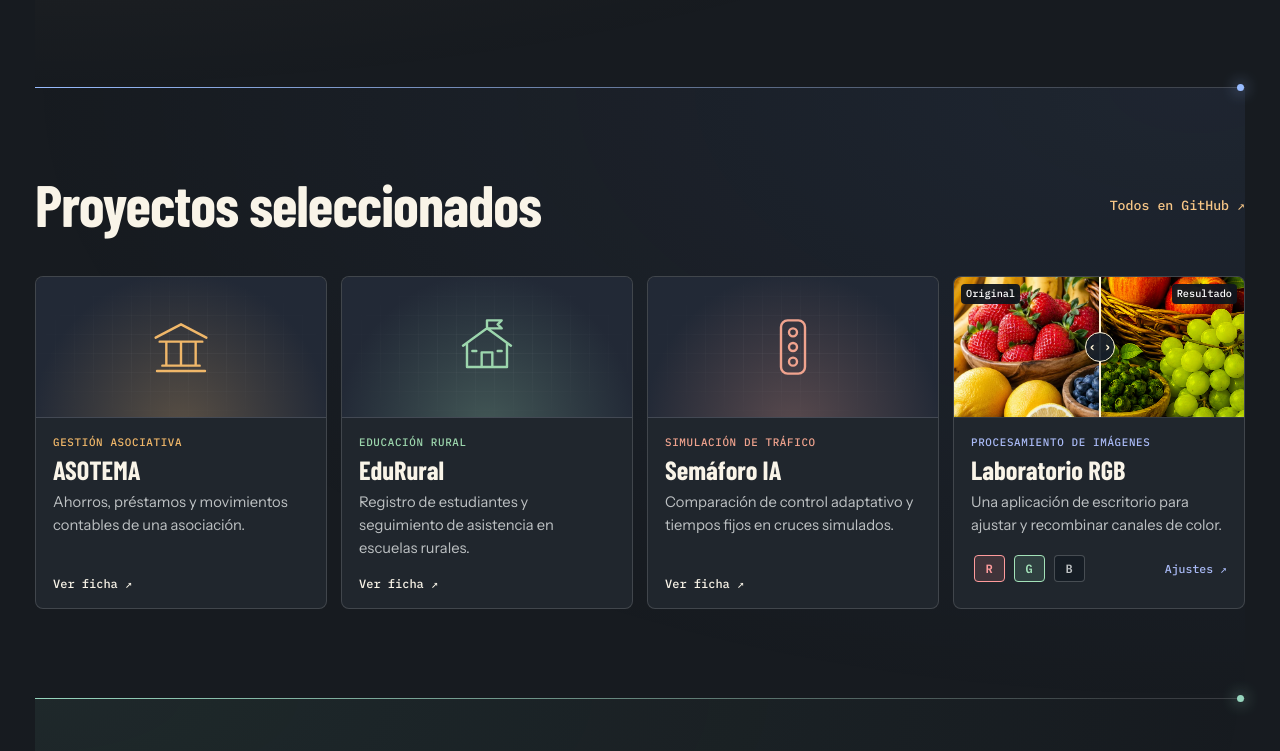
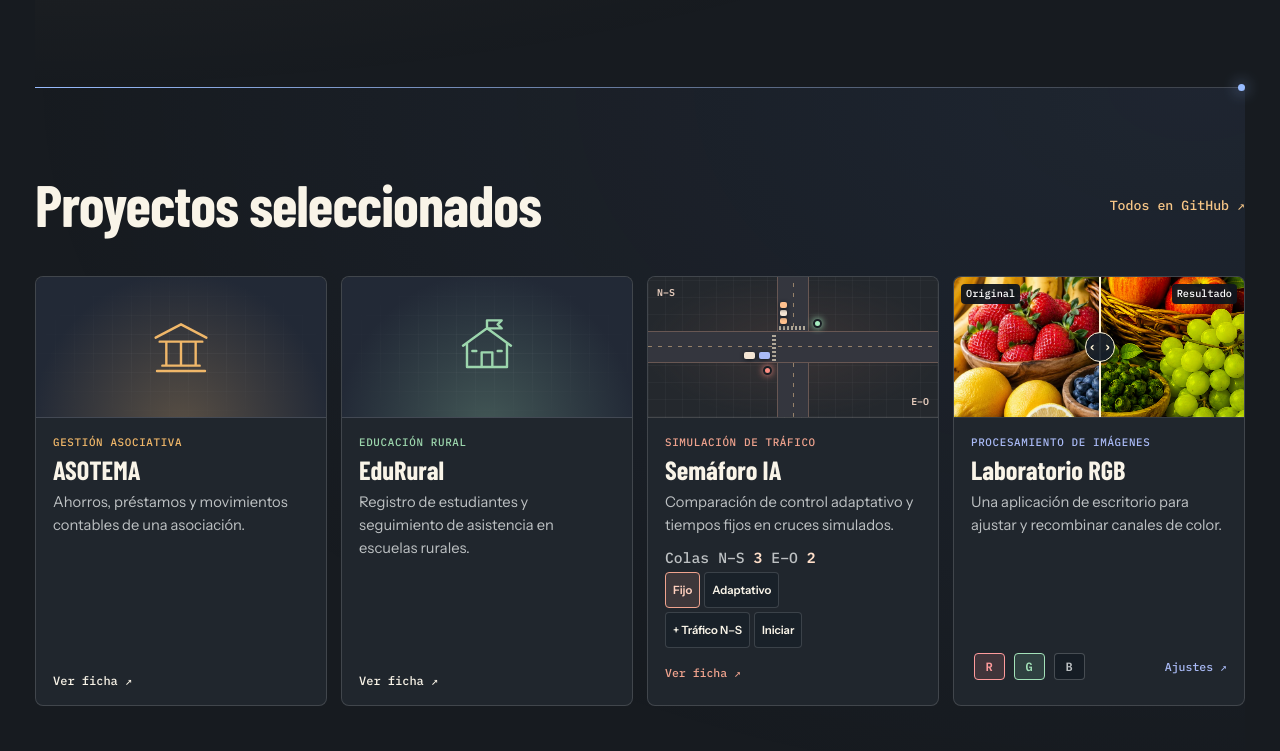
Before and after one commit to Diego200509/diego200509.github.io, a plain HTML site: page index.html in a window 1280 px wide. Shown: the part 1129-1880 px from the top of the page. Drawn offline with nearby package versions, Linux system fonts and the light colour scheme; a web font is replaced by a local one.

Commit message:
Agrega la simulación a la tarjeta de Semáforo IA

```diff
--- a/content.js
+++ b/content.js
@@ -82,6 +82,12 @@ export const translations = {
     lead: "Desarrollo aplicaciones para resolver problemas de gestión, educación y automatización.",
     enter: "Explorar en 3D", viewProjects: "Ver proyectos ↓",
     avatarAlt: "Retrato 3D del rostro de Diego Jijón", previewProject: "Laboratorio RGB ↗",
+    trafficMode: "Modo del semáforo", trafficFixed: "Fijo", trafficAdaptive: "Adaptativo",
+    trafficDemand: "+ Tráfico N–S", trafficDemandLabel: "Más tráfico norte-sur",
+    trafficPlay: "Iniciar", trafficPause: "Pausar", trafficResume: "Continuar",
+    trafficQueues: "Vehículos en espera", trafficWaiting: "Colas", trafficEastWest: "E–O",
+    trafficGreenNorth: "Verde norte–sur", trafficGreenEast: "Verde este–oeste", trafficAllRed: "Rojo en ambas vías",
+    trafficDemoNote: "La tarjeta muestra una simulación simplificada. Al cambiar el modo, la prueba reinicia con la misma secuencia de llegadas. El modo adaptativo ajusta el tiempo en verde según las colas.",
     rgbTitle: "Laboratorio RGB", rgbSettings: "Ajustes ↗", rgbSettingsLabel: "Ajustes y captura", rgbAdvanced: "Ajustes de contraste",
     rgbSampleAlt: "Frutas de varios colores en cestas",
     rgbBefore: "Original", rgbAfter: "Resultado", rgbCompare: "Porcentaje visible de la imagen original",
@@ -137,6 +143,12 @@ export const translations = {
     lead: "I build applications for operations, education, and automation.",
     enter: "Explore in 3D", viewProjects: "View projects ↓",
     avatarAlt: "3D portrait of Diego Jijón", previewProject: "RGB Lab ↗",
+    trafficMode: "Signal mode", trafficFixed: "Fixed", trafficAdaptive: "Adaptive",
+    trafficDemand: "+ N–S traffic", trafficDemandLabel: "More north–south traffic",
+    trafficPlay: "Start", trafficPause: "Pause", trafficResume: "Resume",
+    trafficQueues: "Vehicles waiting", trafficWaiting: "Queues", trafficEastWest: "E–W",
+    trafficGreenNorth: "North–south green", trafficGreenEast: "East–west green", trafficAllRed: "All red",
+    trafficDemoNote: "The card shows a simplified simulation. Switching modes restarts the test with the same sequence of arrivals. Adaptive mode adjusts green time based on the queues.",
     rgbTitle: "RGB Lab", rgbSettings: "Adjustments ↗", rgbSettingsLabel: "Adjustments and screenshot", rgbAdvanced: "Contrast adjustments",
     rgbSampleAlt: "Baskets of fruit in several colors",
     rgbBefore: "Original", rgbAfter: "Result", rgbCompare: "Visible percentage of the original image",
--- a/index.html
+++ b/index.html
@@ -10,9 +10,11 @@
   <link rel="stylesheet" href="./styles.css">
   <link rel="stylesheet" href="./landing.css">
   <link rel="stylesheet" href="./rgb-demo.css">
+  <link rel="stylesheet" href="./traffic-demo.css">
   <script type="module" src="./main.js"></script>
   <script type="module" src="./landing.js"></script>
   <script type="module" src="./rgb-demo.js"></script>
+  <script type="module" src="./traffic-demo.js"></script>
 </head>
 <body>
   <a class="skip" href="#projects" data-t="skip">Ir a proyectos</a>
@@ -101,6 +103,44 @@
         <a href="https://github.com/Diego200509?tab=repositories" class="text-link" target="_blank" rel="noopener noreferrer" data-t="allRepos">Todos en GitHub ↗</a>
       </header>
       <div class="project-grid" id="project-grid" data-reveal="sequence">
+        <article class="project-card traffic-card" id="traffic-demo" aria-labelledby="traffic-title">
+          <div class="traffic-scene" aria-hidden="true">
+            <div class="traffic-road traffic-road-vertical"></div>
+            <div class="traffic-road traffic-road-horizontal"></div>
+            <div class="traffic-crosswalk traffic-crosswalk-vertical"></div>
+            <div class="traffic-crosswalk traffic-crosswalk-horizontal"></div>
+            <div class="traffic-cars traffic-cars-vertical"></div>
+            <div class="traffic-cars traffic-cars-horizontal"></div>
+            <span class="traffic-passing traffic-passing-vertical"></span>
+            <span class="traffic-passing traffic-passing-horizontal"></span>
+            <span class="traffic-light traffic-light-vertical" data-phase="green"></span>
+            <span class="traffic-light traffic-light-horizontal" data-phase="red"></span>
+            <span class="traffic-axis traffic-axis-vertical">N–S</span>
+            <span class="traffic-axis traffic-axis-horizontal" data-t="trafficEastWest">E–O</span>
+          </div>
+          <div class="project-copy">
+            <small id="traffic-kind">Simulación de tráfico</small>
+            <h3 id="traffic-title">Semáforo IA</h3>
+            <span id="traffic-description">Comparación de control adaptativo y tiempos fijos en cruces simulados.</span>
+            <div class="traffic-controls">
+              <div class="traffic-stats" role="group" aria-label="Vehículos en espera" data-aria="trafficQueues">
+                <span data-t="trafficWaiting">Colas</span>
+                <span class="traffic-stat"><span>N–S</span> <b id="traffic-count-vertical">3</b></span>
+                <span class="traffic-stat"><span data-t="trafficEastWest">E–O</span> <b id="traffic-count-horizontal">2</b></span>
+              </div>
+              <div class="traffic-modes" role="group" aria-label="Modo del semáforo" data-aria="trafficMode">
+                <button type="button" data-traffic-mode="fixed" aria-pressed="true" data-t="trafficFixed" disabled>Fijo</button>
+                <button type="button" data-traffic-mode="adaptive" aria-pressed="false" data-t="trafficAdaptive" disabled>Adaptativo</button>
+              </div>
+              <div class="traffic-actions">
+                <button type="button" id="traffic-demand" aria-pressed="false" data-aria="trafficDemandLabel" data-t="trafficDemand" disabled>+ Tráfico N–S</button>
+                <button type="button" id="traffic-play" data-t="trafficPlay" disabled>Iniciar</button>
+              </div>
+              <p class="sr-only" id="traffic-phase"><span data-t="trafficGreenNorth">Verde norte–sur</span><span data-t="trafficGreenEast" hidden>Verde este–oeste</span><span data-t="trafficAllRed" hidden>Rojo en ambas vías</span></p>
+            </div>
+            <button class="traffic-details" type="button" id="traffic-details" aria-haspopup="dialog" data-t="detail">Ver ficha ↗</button>
+          </div>
+        </article>
         <article class="project-card rgb-card" id="rgb-demo" aria-labelledby="rgb-title">
           <div class="rgb-preview">
             <img id="rgb-original" src="./assets/rgb-frutas.webp" width="880" height="660" loading="lazy" alt="Frutas de varios colores en cestas" data-alt="rgbSampleAlt">
--- a/main.js
+++ b/main.js
@@ -65,8 +65,12 @@ const workshopMission = setupMission(missionDialog, () => language, () => {
 
 function renderCards() {
   const grid = get("project-grid");
-  const rgbDemo = get("rgb-demo");
+  const traffic = projectById.get("traffic");
+  const trafficDemo = get("traffic-demo");
   const rgb = projectById.get("rgb")[language];
+  get("traffic-kind").textContent = traffic[language].kind;
+  get("traffic-description").textContent = traffic[language].short;
+  get("traffic-title").textContent = traffic.name[language];
   get("rgb-kind").textContent = rgb.kind;
   get("rgb-description").textContent = rgb.short;
 
@@ -83,7 +87,7 @@ function renderCards() {
     return card;
   };
   for (const card of grid.querySelectorAll("button.project-card")) card.remove();
-  rgbDemo.before(...projects.filter(project => project.id !== "rgb").map(template));
+  trafficDemo.before(...projects.filter(project => project.id !== "rgb" && project.id !== "traffic").map(template));
 }
 
 function renderDetail() {
@@ -104,6 +108,7 @@ function renderDetail() {
   get("detail-title").textContent = project.name[language];
   get("detail-content").innerHTML = `<section><h3>${words().problem}</h3><p>${copy.problem}</p></section>
     <section><h3>${words().solution}</h3><p>${copy.solution}</p></section>
+    ${detailId === "traffic" && !inGame ? `<p>${words().trafficDemoNote}</p>` : ""}
     <p class="stack">${(language === "en" && project.stackEn) || project.stack}</p>`;
   link.href = project.repo;
   link.target = "_blank";
@@ -376,6 +381,7 @@ for (const button of document.querySelectorAll("[data-lang]")) {
 entry.addEventListener("click", enterGame);
 get("featured-detail").addEventListener("click", () => openProject(ambacar.id));
 get("preview-project").addEventListener("click", () => openProject("rgb"));
+get("traffic-details").addEventListener("click", () => openProject("traffic"));
 get("exit").addEventListener("click", exitGame);
 get("game-language").addEventListener("click", () => changeLanguage(language === "es" ? "en" : "es"));
 cameraButton.addEventListener("click", () => {
--- /dev/null
+++ b/traffic-demo.css
@@ -0,0 +1,250 @@
+#traffic-demo {
+  --accent: #f0a38e;
+  min-width: 0;
+  scroll-margin-top: 105px;
+}
+
+#traffic-demo:hover {
+  transform: none;
+}
+
+#traffic-demo:focus-within {
+  border-color: var(--accent);
+}
+
+.traffic-scene {
+  --street-width: 32px;
+  position: relative;
+  isolation: isolate;
+  flex: none;
+  width: 100%;
+  height: clamp(98px, 11vw, 157px);
+  overflow: hidden;
+  border-bottom: 1px solid var(--line);
+  background:
+    radial-gradient(ellipse at center, #73534a44, transparent 73%),
+    repeating-linear-gradient(0deg, #ffffff07 0 1px, transparent 1px 17px),
+    repeating-linear-gradient(90deg, #ffffff07 0 1px, transparent 1px 17px),
+    #24282d;
+}
+
+.traffic-road,
+.traffic-crosswalk,
+.traffic-cars,
+.traffic-light,
+.traffic-passing,
+.traffic-axis {
+  position: absolute;
+}
+
+.traffic-road {
+  background: #34363e;
+  border: 1px solid #b086706b;
+}
+
+.traffic-road-vertical {
+  inset: -1px auto -1px calc(50% - var(--street-width) / 2);
+  width: var(--street-width);
+}
+
+.traffic-road-horizontal {
+  inset: calc(50% - var(--street-width) / 2) -1px auto;
+  height: var(--street-width);
+}
+
+.traffic-road-vertical::after,
+.traffic-road-horizontal::after {
+  position: absolute;
+  inset: 0;
+  content: "";
+  opacity: .5;
+}
+
+.traffic-road-vertical::after {
+  background: repeating-linear-gradient(0deg, #f6cc95 0 4px, transparent 4px 10px) center / 1px 100% no-repeat;
+}
+
+.traffic-road-horizontal::after {
+  background: repeating-linear-gradient(90deg, #f6cc95 0 4px, transparent 4px 10px) center / 100% 1px no-repeat;
+}
+
+.traffic-crosswalk {
+  background: repeating-linear-gradient(90deg, #e0d4bc 0 2px, transparent 2px 4px);
+  opacity: .72;
+}
+
+.traffic-crosswalk-vertical {
+  top: calc(50% - 21px);
+  left: calc(50% - 14px);
+  width: 28px;
+  height: 4px;
+}
+
+.traffic-crosswalk-horizontal {
+  top: calc(50% - 14px);
+  left: calc(50% - 21px);
+  width: 4px;
+  height: 28px;
+  background: repeating-linear-gradient(0deg, #e0d4bc 0 2px, transparent 2px 4px);
+}
+
+.traffic-cars-vertical {
+  bottom: calc(50% + 23px);
+  left: calc(50% - 13px);
+}
+
+.traffic-cars-horizontal {
+  right: calc(50% + 23px);
+  top: calc(50% + 5px);
+}
+
+.traffic-car {
+  --car: #ffc18e;
+  position: absolute;
+  display: block;
+  border-radius: 2px;
+  background: var(--car);
+  box-shadow: 0 1px 4px #11151b;
+  animation: traffic-car-arrive .23s ease-out both;
+}
+
+.traffic-car:nth-child(even) { --car: #f4e5d4; }
+.traffic-cars-horizontal .traffic-car:nth-child(odd) { --car: #a9baf6; }
+
+.traffic-cars-vertical .traffic-car {
+  bottom: calc(var(--slot) * 8px);
+  width: 7px;
+  height: 6px;
+}
+
+.traffic-cars-horizontal .traffic-car {
+  right: calc(var(--slot) * 15px);
+  width: 11px;
+  height: 7px;
+}
+
+.traffic-passing {
+  opacity: 0;
+  border-radius: 2px;
+  background: #ffd9b5;
+  box-shadow: 0 1px 4px #11151b;
+}
+
+.traffic-passing-vertical {
+  top: calc(50% - 31px);
+  left: calc(50% - 13px);
+  width: 7px;
+  height: 10px;
+}
+
+.traffic-passing-horizontal {
+  top: calc(50% + 5px);
+  left: calc(50% - 35px);
+  width: 11px;
+  height: 7px;
+  background: #a9baf6;
+}
+
+@keyframes traffic-car-arrive {
+  from { opacity: .3; }
+  to { opacity: 1; }
+}
+
+.traffic-light {
+  --signal: #ff8e83;
+  width: 9px;
+  height: 9px;
+  border: 2px solid #181d23;
+  border-radius: 50%;
+  background: var(--signal);
+  box-shadow: 0 0 7px var(--signal);
+}
+
+.traffic-light[data-phase="green"] { --signal: #a6edc0; }
+.traffic-light-vertical { top: calc(50% - 28px); left: calc(50% + 20px); }
+.traffic-light-horizontal { top: calc(50% + 19px); left: calc(50% - 30px); }
+
+.traffic-axis {
+  color: #e4cabb;
+  font: 600 .62rem var(--mono);
+}
+
+.traffic-axis-vertical { left: 9px; top: 9px; }
+.traffic-axis-horizontal { right: 9px; bottom: 9px; }
+
+.traffic-card h3 { font: 700 1.65rem/1 var(--display); }
+
+.traffic-controls {
+  display: flex;
+  align-items: center;
+  flex-wrap: wrap;
+  gap: 4px 7px;
+  margin-top: 3px;
+}
+
+.traffic-stats,
+.traffic-modes,
+.traffic-actions {
+  display: flex;
+  align-items: center;
+  flex-wrap: wrap;
+  gap: 4px;
+}
+
+.traffic-stats {
+  flex-basis: 100%;
+  gap: 4px 9px;
+  font: 500 .67rem/1.4 var(--mono);
+}
+
+.traffic-stat { white-space: nowrap; }
+.traffic-stat b { color: #ffdfc9; font-variant-numeric: tabular-nums; }
+
+.traffic-controls button {
+  min-height: 36px;
+  padding: 3px 7px;
+  border: 1px solid var(--line);
+  border-radius: 4px;
+  background: #192129;
+  color: var(--ink);
+  font: 600 .71rem/1.16 var(--body);
+  white-space: nowrap;
+}
+
+.traffic-controls button:hover {
+  border-color: var(--accent);
+}
+
+.traffic-controls button[aria-pressed="true"] {
+  border-color: #f0a38e;
+  background: #f0a38e23;
+  color: #ffd0be;
+}
+
+.traffic-details {
+  align-self: start;
+  min-height: 32px;
+  margin-top: auto;
+  padding: 1px 0 0;
+  border: 0;
+  background: transparent;
+  color: var(--accent);
+  font: 500 .72rem/1.35 var(--mono);
+  text-align: left;
+}
+
+.traffic-details:hover {
+  text-decoration: underline;
+  text-underline-offset: 4px;
+}
+
+@media (max-width: 600px) {
+  #traffic-demo { scroll-margin-top: 118px; }
+  .traffic-card h3 { font-size: 1.45rem; }
+  .traffic-controls button { min-height: 40px; padding-inline: 5px; }
+  .traffic-details { min-height: 40px; }
+}
+
+@media (prefers-reduced-motion: reduce) {
+  .traffic-car { animation: none; }
+}
--- /dev/null
+++ b/traffic-demo.js
@@ -0,0 +1,147 @@
+import { translations } from "./content.js";
+
+const incoming = {
+  normal: [1, 0, 1, 0, 0, 1, 0, 0],
+  heavy: [2, 1, 1, 1, 1, 2, 1, 0],
+  cross: [0, 1, 0, 0, 1, 0, 0, 0]
+};
+const directions = ["vertical", "horizontal"];
+const intervalMs = 550;
+
+function newSimulation() {
+  return { queues: [3, 2], tick: 0, green: 0, phaseTicks: 0, clearing: false };
+}
+
+function step(state, adaptive, moreTraffic) {
+  const arrivalIndex = state.tick % incoming.normal.length;
+  state.tick++;
+  state.queues[0] += incoming[moreTraffic ? "heavy" : "normal"][arrivalIndex];
+  state.queues[1] += incoming.cross[arrivalIndex];
+  if (state.clearing) {
+    state.green = 1 - state.green;
+    state.phaseTicks = 0;
+    state.clearing = false;
+    return null;
+  }
+
+  const other = 1 - state.green;
+  if (state.phaseTicks > 0) {
+    const activeQueue = state.queues[state.green];
+    const waitingQueue = state.queues[other];
+    const switchGreen = adaptive
+      ? state.phaseTicks >= 8 || (state.phaseTicks >= 3 && waitingQueue > activeQueue + 1)
+      : state.phaseTicks >= 4;
+    if (switchGreen) {
+      state.clearing = true;
+      return null;
+    }
+  }
+
+  const passing = state.queues[state.green] > 0 ? state.green : null;
+  state.queues[state.green] = Math.max(0, state.queues[state.green] - 2);
+  state.phaseTicks++;
+  return passing;
+}
+
+const card = document.querySelector("#traffic-demo");
+const modeButtons = [...card.querySelectorAll("[data-traffic-mode]")];
+const demand = document.querySelector("#traffic-demand");
+const play = document.querySelector("#traffic-play");
+const phaseText = [...document.querySelector("#traffic-phase").children];
+const reducedMotion = matchMedia("(prefers-reduced-motion: reduce)");
+const lanes = directions.map((direction) => {
+  const queue = card.querySelector(".traffic-cars-" + direction);
+  const cars = Array.from({ length: 5 }, (_, slot) => {
+    const car = document.createElement("span");
+    car.className = "traffic-car";
+    car.style.setProperty("--slot", slot);
+    queue.append(car);
+    return car;
+  });
+  return {
+    cars,
+    light: card.querySelector(".traffic-light-" + direction),
+    passing: card.querySelector(".traffic-passing-" + direction),
+    counter: document.querySelector("#traffic-count-" + direction)
+  };
+});
+
+let simulation = newSimulation();
+let adaptive = false;
+let moreTraffic = false;
+let running = false;
+let visible = !("IntersectionObserver" in window);
+let timer = 0;
+
+function render(passing = null) {
+  const phase = simulation.clearing ? 2 : simulation.green;
+  lanes.forEach(({ cars, light, counter }, index) => {
+    const waiting = simulation.queues[index];
+    counter.textContent = waiting;
+    light.dataset.phase = index === phase ? "green" : "red";
+    cars.forEach((car, slot) => { car.hidden = slot >= waiting; });
+  });
+  phaseText.forEach((part, index) => { part.hidden = index !== phase; });
+  if (passing !== null && !reducedMotion.matches) {
+    const distance = passing === 0 ? "0 68px" : "74px 0";
+    lanes[passing].passing.animate(
+      [{ opacity: 1, translate: "0 0" }, { opacity: 1, offset: .75 }, { opacity: 0, translate: distance }],
+      { duration: 430, easing: "ease-in-out" }
+    );
+  }
+
+  const key = running ? "trafficPause" : simulation.tick ? "trafficResume" : "trafficPlay";
+  play.dataset.t = key;
+  play.textContent = translations[document.documentElement.lang][key];
+}
+
+function syncTimer() {
+  clearInterval(timer);
+  if (running && visible && !document.hidden) {
+    timer = setInterval(() => {
+      if (document.body.classList.contains("playing") || document.querySelector("dialog[open]")) return;
+      render(step(simulation, adaptive, moreTraffic));
+    }, intervalMs);
+  }
+}
+
+function restart() {
+  simulation = newSimulation();
+  running = true;
+  render();
+  syncTimer();
+}
+
+for (const button of modeButtons) {
+  button.addEventListener("click", () => {
+    const next = button.dataset.trafficMode === "adaptive";
+    if (next === adaptive) return;
+    adaptive = next;
+    modeButtons.forEach((option) => option.setAttribute("aria-pressed", String(option === button)));
+    restart();
+  });
+  button.disabled = false;
+}
+
+demand.addEventListener("click", () => {
+  moreTraffic = !moreTraffic;
+  demand.setAttribute("aria-pressed", String(moreTraffic));
+  restart();
+});
+demand.disabled = false;
+
+play.addEventListener("click", () => {
+  running = !running;
+  render();
+  syncTimer();
+});
+play.disabled = false;
+
+if ("IntersectionObserver" in window) {
+  new IntersectionObserver(([entry]) => {
+    visible = entry.isIntersecting;
+    syncTimer();
+  }).observe(card);
+}
+document.addEventListener("visibilitychange", syncTimer);
+render();
```
